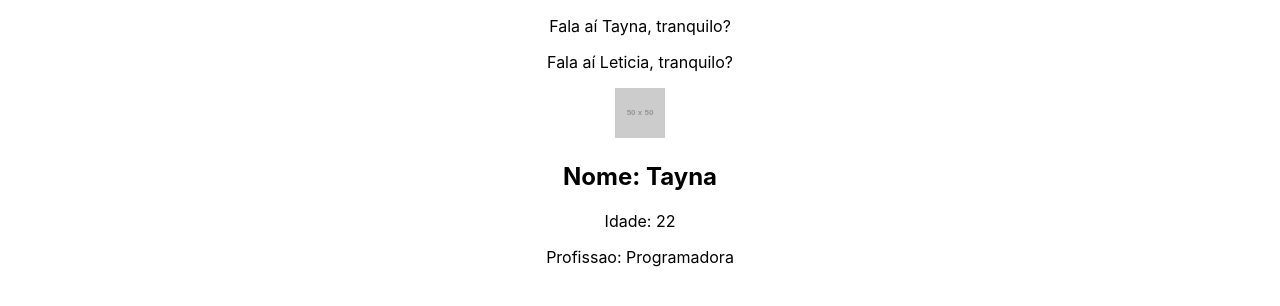
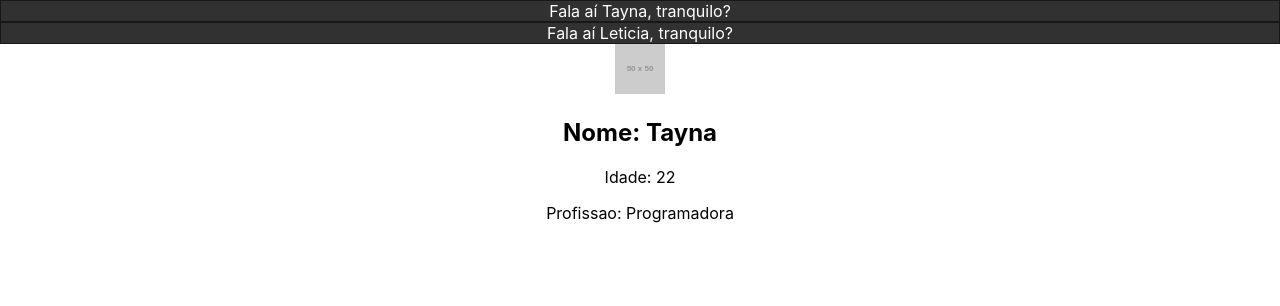
Before and after one commit to TayEsp/React-Learn, a React (Create React App) app: page / in a window 1280 px wide. Shown: the top 306 px of the page. Built offline with nearby package versions, Linux system fonts and the light colour scheme.

Commit message:
Aprendendo sobre CSS Modules

```diff
--- a/src/components/SayMyName.js
+++ b/src/components/SayMyName.js
@@ -1,12 +1,14 @@
+//forma de importar css nos componentes (nao achei efetivo, muito codigo pra algo que da pra fazer mais simples)
+import styles from './SayMyName.module.css'
+
 //props funciona como um objeto que le argumentos e os passa para o componentes
 //possui um contrutor e atributos
 //o nome da variavel deve ser igual na chamada e na leitura
-
 function SayMyName(props){
 
     return(
-        <div>
-            <p>Fala aí {props.nome}, tranquilo?</p>
+        <div className={styles.SayMyNameContainer}>
+            <p className={styles.SayMyNameContent}>Fala aí {props.nome}, tranquilo?</p>
         </div>
     )
 
--- /dev/null
+++ b/src/components/SayMyName.module.css
@@ -0,0 +1,9 @@
+.SayMyNameContainer{
+    background-color: rgb(49, 49, 49);
+    border: 1px solid rgb(24, 24, 24);
+}
+
+.SayMyNameContent{
+    color: #ffffff;
+    margin: 0;
+}
```
